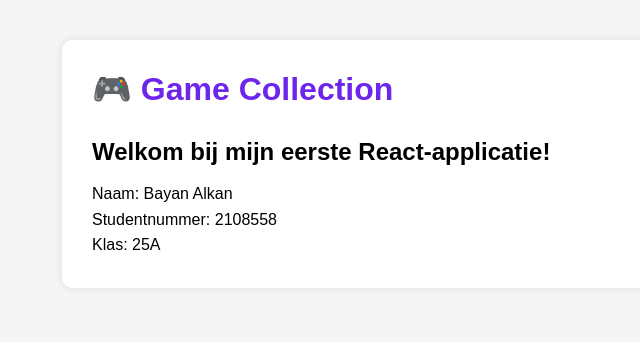
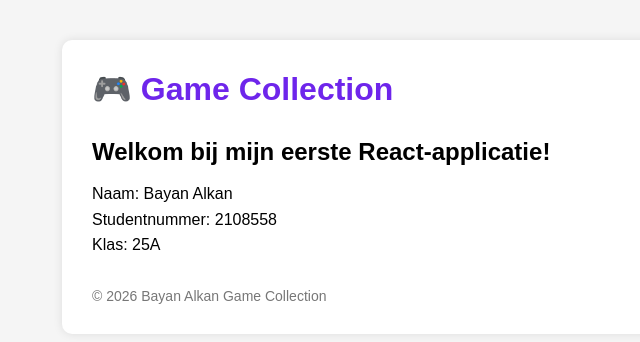
Before and after one commit to balkeyan/react-1, a React (Vite) app: page / in a window 1280 px wide. Shown: the top 342 px of the page, without its empty margins (178-818 px from the left). Built offline with nearby package versions, Linux system fonts and the light colour scheme.

Commit message:
Les 3 - Eerste componenten gemaakt

```diff
--- a/src/App.css
+++ b/src/App.css
@@ -30,3 +30,9 @@ ul {
 li {
   margin-bottom: 8px;
 }
+
+footer {
+  margin-top: 30px;
+  color: #777;
+  font-size: 14px;
+}
--- a/src/App.jsx
+++ b/src/App.jsx
@@ -1,9 +1,11 @@
 import "./App.css";
+import Header from "./components/Header";
+import Footer from "./components/Footer";
 
 function App() {
   return (
     <div className="container">
-      <h1 className="title">🎮 Game Collection</h1>
+      <Header />
 
       <div className="games">
         <h2>Welkom bij mijn eerste React-applicatie!</h2>
@@ -13,6 +15,8 @@ function App() {
           Klas: 25A
         </p>
       </div>
+
+      <Footer />
     </div>
   );
 }
--- /dev/null
+++ b/src/components/Footer.jsx
@@ -0,0 +1,7 @@
+function Footer() {
+  return (
+    <footer>© 2026 Bayan Alkan Game Collection</footer>
+  );
+}
+
+export default Footer;
--- /dev/null
+++ b/src/components/Header.jsx
@@ -0,0 +1,7 @@
+function Header() {
+  return (
+    <h1 className="title">🎮 Game Collection</h1>
+  );
+}
+
+export default Header;
```
